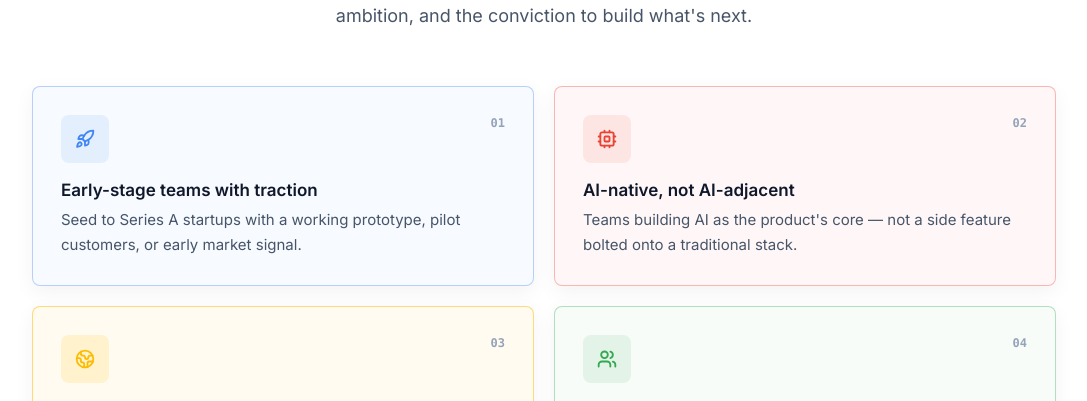
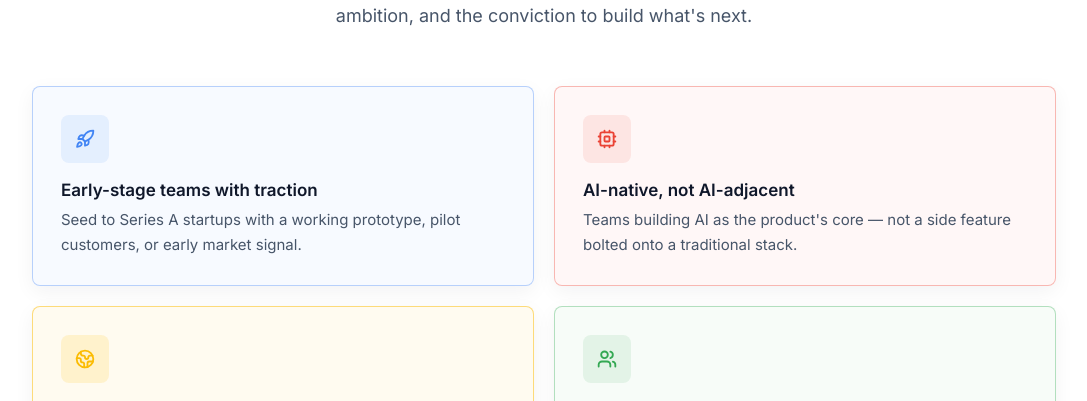
Before and after one commit to NYCU-SYC/Google-Project-Hatcher-X-SparkLabs-Website, a Next.js app: page / in a window 1280 px wide. Shown: the part 1585-1986 px from the top of the page, without its empty margins (96-1183 px from the left). Built offline with nearby package versions, Linux system fonts and the light colour scheme; no server answers.

Commit message:
Remove criteria card numbers

```diff
--- a/components/sections/WhoShouldApply.tsx
+++ b/components/sections/WhoShouldApply.tsx
@@ -123,9 +123,6 @@ export function WhoShouldApply() {
                           strokeWidth={2.2}
                         />
                       </div>
-                      <span className="font-mono text-xs font-semibold text-slate-400">
-                        {String(i + 1).padStart(2, "0")}
-                      </span>
                     </div>
                     <h3 className="mt-4 font-semibold text-base md:text-[17px] text-slate-900 leading-snug tracking-normal">
                       {card.title}
```
